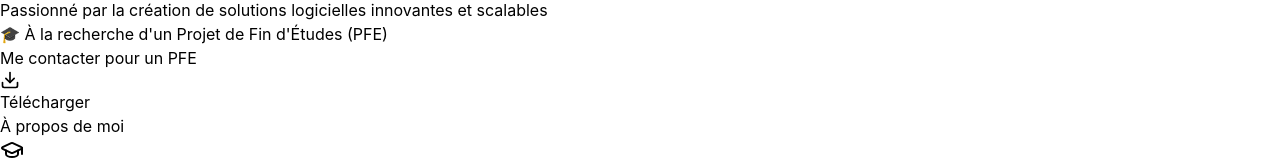
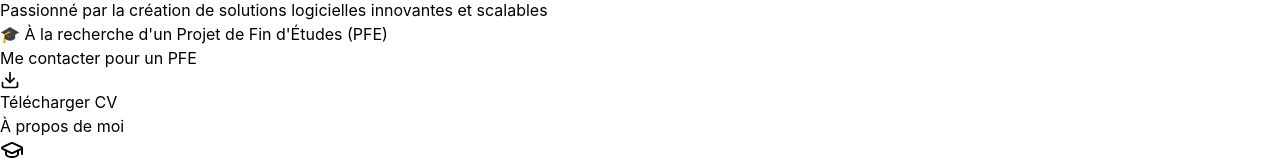
Before and after one commit to AhmedY01/portfolio-pfe-ahmedyaich, a React (Vite) app: page / in a window 1280 px wide. Shown: the part 558-720 px from the top of the page. Built offline with nearby package versions, Linux system fonts and the light colour scheme.

Commit message:
Fix: removed missing image imports

```diff
--- a/src/App.jsx
+++ b/src/App.jsx
@@ -225,7 +225,7 @@ Avantages :
                className="border-2 border-purple-500 px-8 py-3 rounded-full font-semibold hover:bg-purple-500/10 transition-all flex items-center gap-2"
             >
                 <Download size={20} />
-                 Télécharger
+                 Télécharger CV
             </a>
           </div>
 
```
